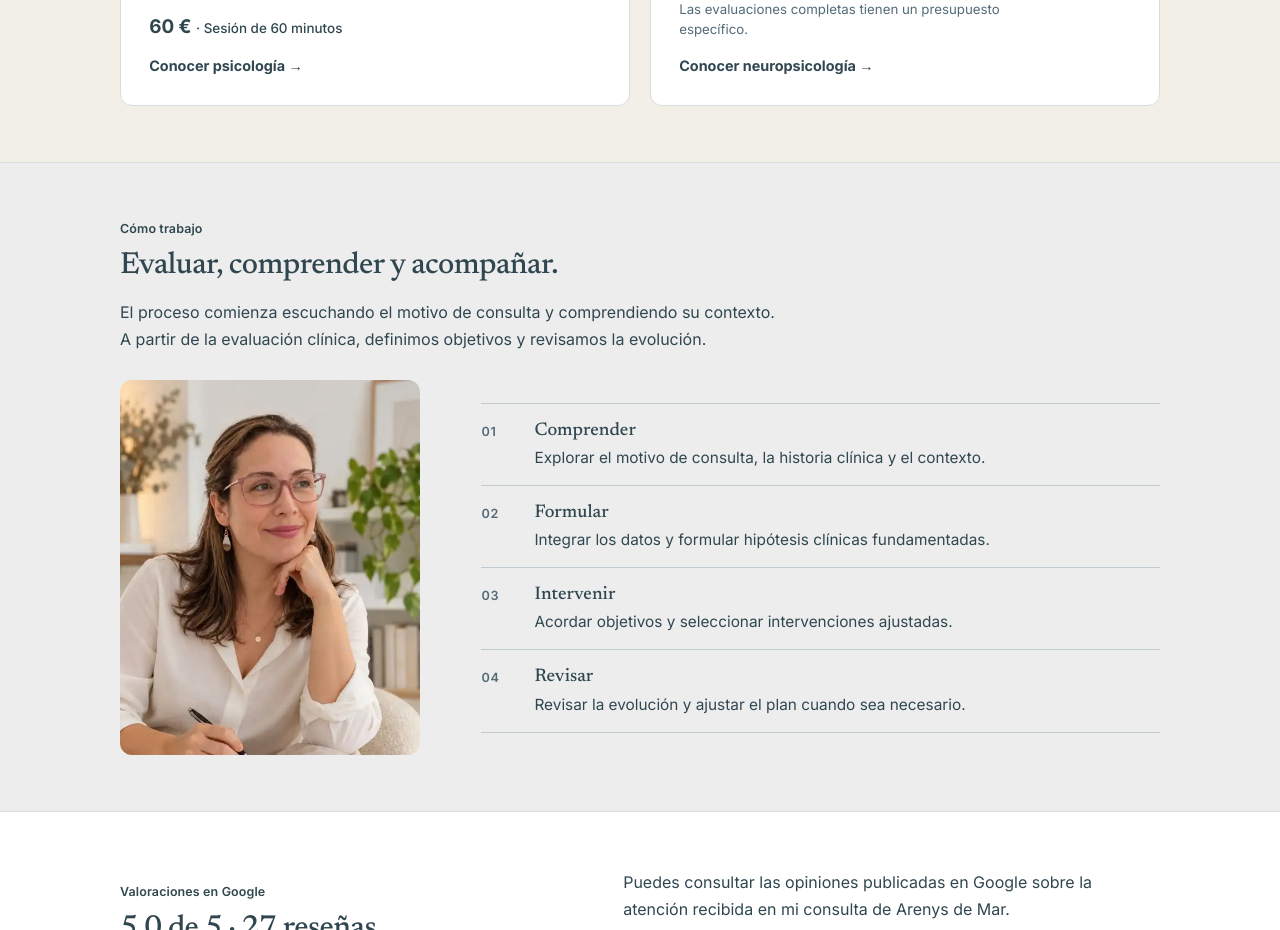
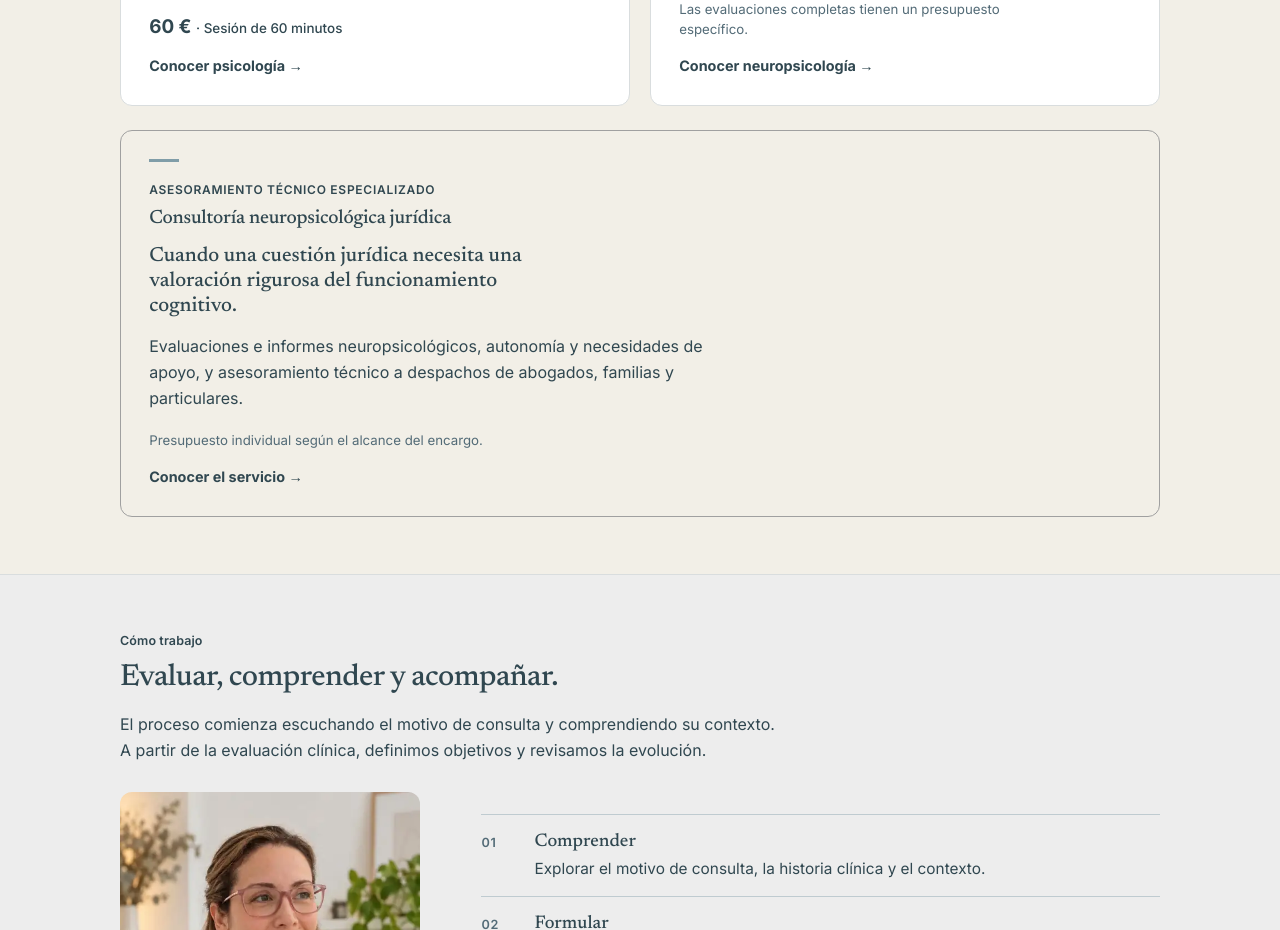
Before and after one commit to carolinasanchezgirona/Portfolio-Carolina, a Next.js app: page / in a window 1280 px wide. Shown: the part 1240-2170 px from the top of the page. Built offline with nearby package versions, Linux system fonts and the light colour scheme.

Commit message:
feat: show legal neuropsychology consulting service on homepage

```diff
--- a/app/page.tsx
+++ b/app/page.tsx
@@ -112,6 +112,19 @@ export default function HomePage() {
                 <p className="editorial-card-price">75 € <span>· Sesión de 60 minutos</span></p>
                 <p className="editorial-card-note">Las evaluaciones completas tienen un presupuesto específico.</p>
                 <a className="editorial-card-link" href="/neuropsicologia/">Conocer neuropsicología →</a>
+              </div>
+            </article>
+          </div>
+          <div style={{marginTop:"1.5rem"}}>
+            <article className="editorial-service-card" style={{maxWidth:"100%",border:"1px solid #A0A0A0",background:"#F2EFE7"}}>
+              <div className="editorial-accent" style={{background:"#809DA8"}} />
+              <p className="editorial-card-kicker">Asesoramiento técnico especializado</p>
+              <h3>Consultoría neuropsicológica jurídica</h3>
+              <p className="editorial-card-hook">Cuando una cuestión jurídica necesita una valoración rigurosa del funcionamiento cognitivo.</p>
+              <p className="editorial-card-copy">Evaluaciones e informes neuropsicológicos, autonomía y necesidades de apoyo, y asesoramiento técnico a despachos de abogados, familias y particulares.</p>
+              <div className="editorial-card-bottom">
+                <p className="editorial-card-note">Presupuesto individual según el alcance del encargo.</p>
+                <a className="editorial-card-link" href="/consultoria-neuropsicologica-juridica/">Conocer el servicio →</a>
               </div>
             </article>
           </div>
```
